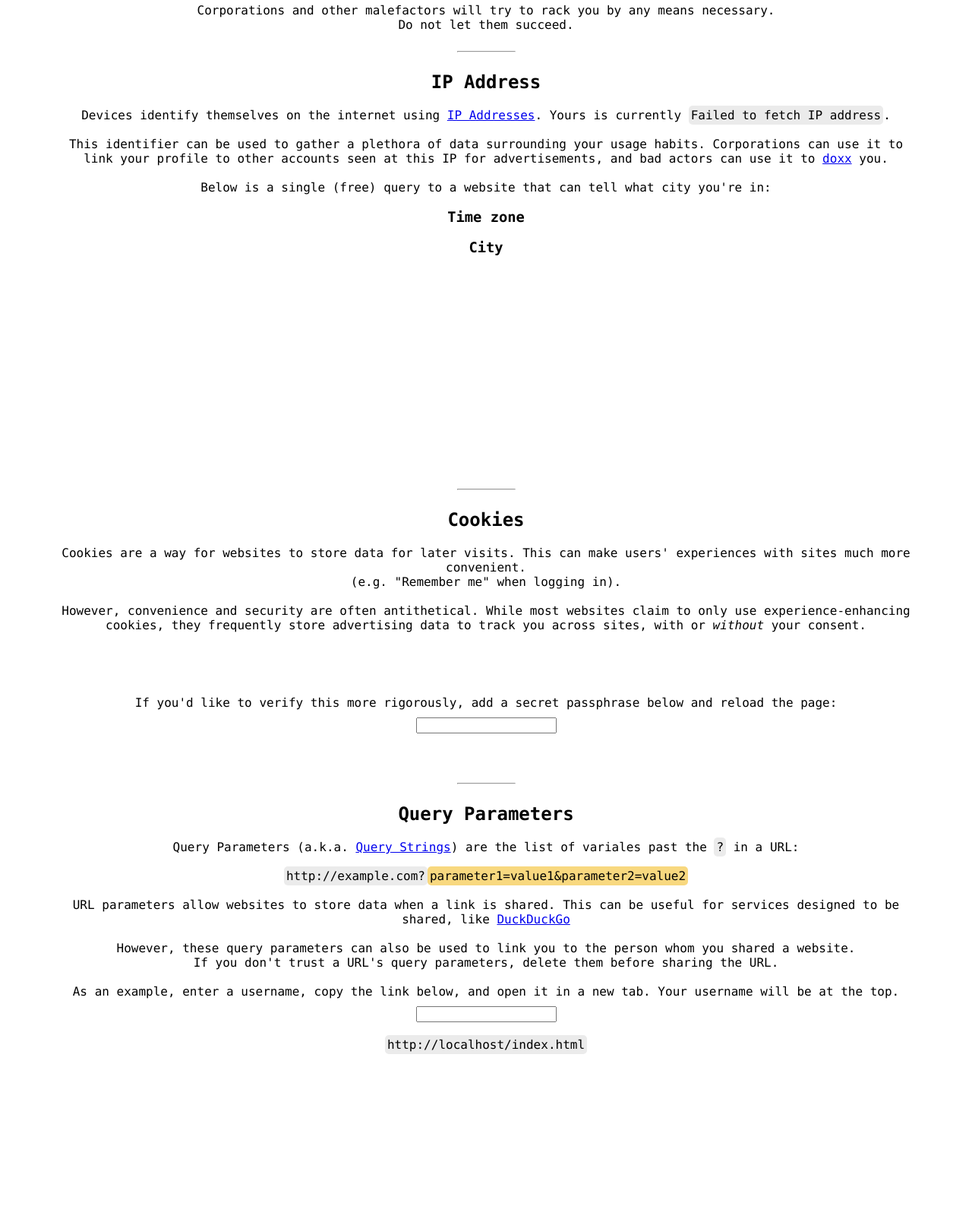
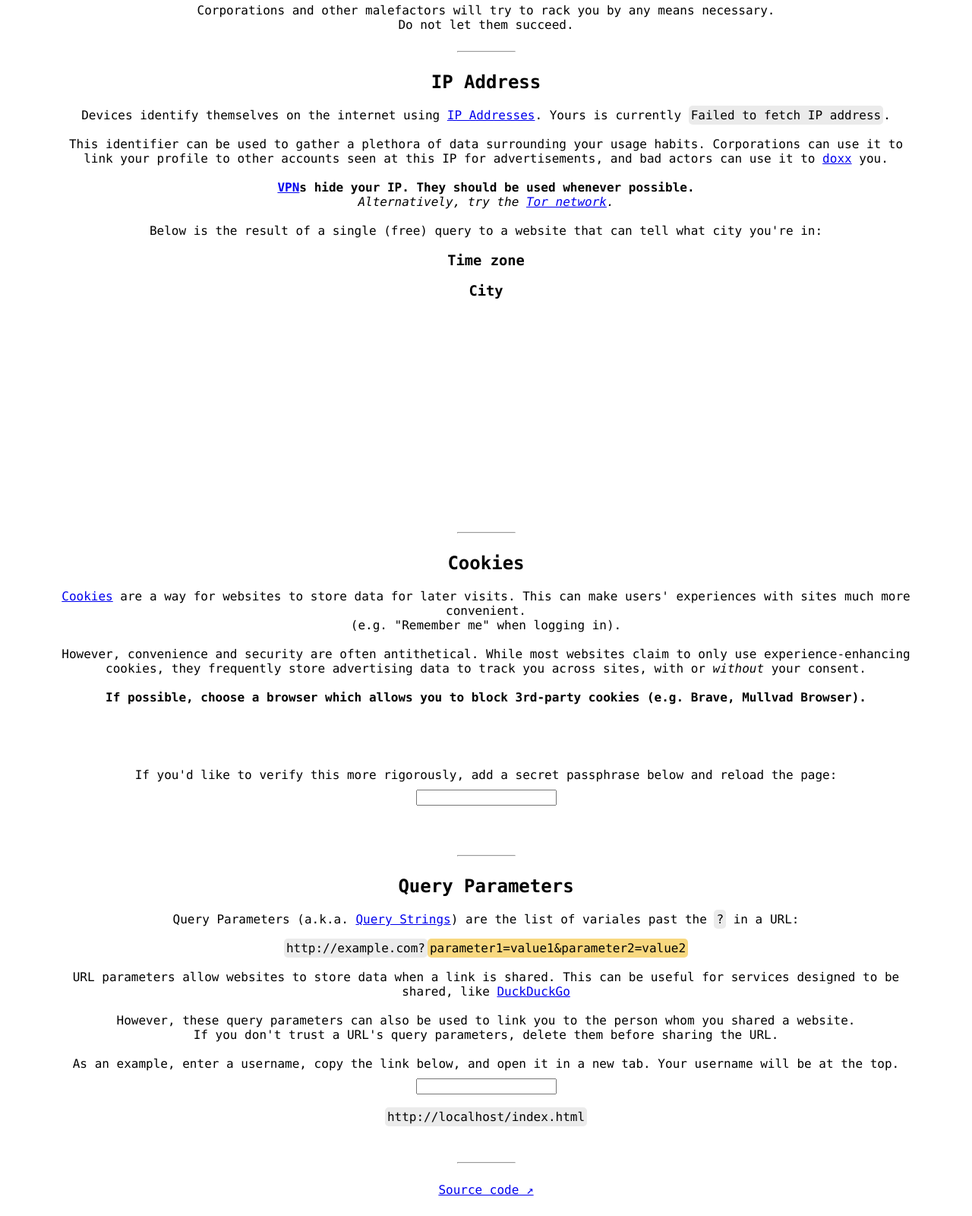
Before and after one commit to eebideebi/trackers, a plain HTML site: page index.html in a window 1280 px wide. Shown: the part 208-1808 px from the top of the page at 76% size. Before the commit the page ends 1602 px from the top, so only its background shows below. Drawn offline with nearby package versions, Linux system fonts and the light colour scheme; no server answers.

Commit message:
Rewording/style

```diff
--- a/cookies.js
+++ b/cookies.js
@@ -64,6 +64,7 @@ function main() {
         removeCookie('passphrase');
     } else {
         passphraseElement.parentElement.style.visibility = 'hidden';
+        passphraseElement.parentElement.style.height = '0px';
     }
 
     cookieInput.addEventListener('keypress', (e) => {
--- a/deviceinfo.js
+++ b/deviceinfo.js
@@ -1,3 +1,3 @@
-
+// Next step: showcase browser-query harvesting
 
 const agent = navigator.userAgent;
--- a/index.html
+++ b/index.html
@@ -36,8 +36,13 @@
             <p>This identifier can be used to gather a plethora of data surrounding your usage habits.
                 Corporations can use it to link your profile to other accounts seen at this IP for advertisements,
                 and bad actors can use it to <a href="https://en.wikipedia.org/wiki/Doxing" target="_blank">doxx</a>
-                you.</p><br>
-            <p>Below is a single (free) query to a website that can tell what city you're in:</p>
+                you.<br><br>
+                <b><a href="https://en.wikipedia.org/wiki/Virtual_private_network" target="_blank">VPN</a>s hide
+                    your IP. They should be used whenever possible.</b>
+                <br><i>Alternatively, try the <a href="https://en.wikipedia.org/wiki/Tor_(network)" target="_blank">Tor
+                        network</a>.</i>
+            </p><br>
+            <p>Below is the result of a single (free) query to a website that can tell what city you're in:</p>
         </div>
         <div id="location">
             <h3>Time zone</h3>
@@ -51,14 +56,17 @@
         <!-- Cookies -->
         <h2>Cookies</h2>
         <div id="cookies">
-            <p>Cookies are a way for websites to store data for later visits.
+            <p><a href="https://en.wikipedia.org/wiki/HTTP_cookie" target="_blank">Cookies</a> are a way for websites to
+                store data for later visits.
                 This can make users' experiences with sites much more convenient.
                 <br>(e.g. "Remember me" when logging in).
             </p><br>
             <p>However, convenience and security are often antithetical.
                 While most websites claim to only use experience-enhancing cookies,
                 they frequently store advertising data to track you across sites,
-                with or <i>without</i> your consent.</p>
+                with or <i>without</i> your consent.</p><br>
+            <p><b>If possible, choose a browser which allows you to block 3rd-party cookies (e.g. Brave, Mullvad
+                    Browser).</b></p>
             <div class="interactive">
                 <div class="spiders" id="bamboozler-wrappper">
                     <p id="cookie-bamboozler"></p>
@@ -76,13 +84,15 @@
         <!-- Query Parameters -->
         <h2>Query Parameters</h2>
         <div id="query-params">
-            <p>Query Parameters (a.k.a. <a href="https://en.wikipedia.org/wiki/Query_string" target="_blank">Query Strings</a>)
+            <p>Query Parameters (a.k.a. <a href="https://en.wikipedia.org/wiki/Query_string" target="_blank">Query
+                    Strings</a>)
                 are the list of variales past the <span class="code">?</span> in a URL:</p><br>
             <div id="url-example">
                 <p><span class="code">http://example.com?</span><span
                         class="query-params">parameter1=value1&amp;parameter2=value2</span></p><br>
             </div>
-            <p>URL parameters allow websites to store data when a link is shared. This can be useful for services designed to be
+            <p>URL parameters allow websites to store data when a link is shared. This can be useful for services
+                designed to be
                 shared, like
                 <a href="https://duckduckgo.com/?q=Open+Source" target="_blank">DuckDuckGo<a>
             </p><br>
@@ -98,9 +108,16 @@
 
         <!-- Scripts -->
         <script src="ipinfo.js"></script>
-         <script src="cookies.js"></script>
+        <script src="cookies.js"></script>
         <script src="urlparams.js"></script>
     </div>
+    <footer>
+        <div style="margin-top: 50px;">
+            <hr>
+            <a href="https://github.com/eebideebi/trackers" target="_blank">Source code ↗</a>
+            <div style="margin-bottom: 25px;"></div>
+        </div>
+    </footer>
 </body>
 
 </html>
```
